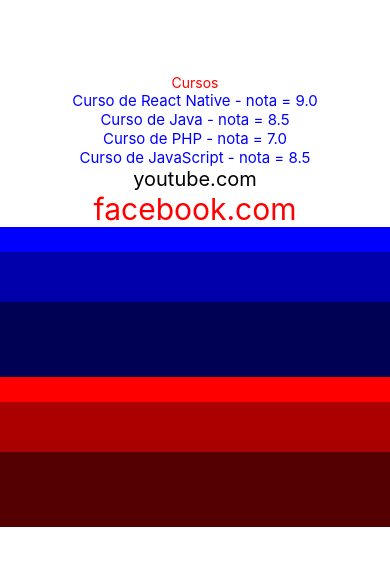
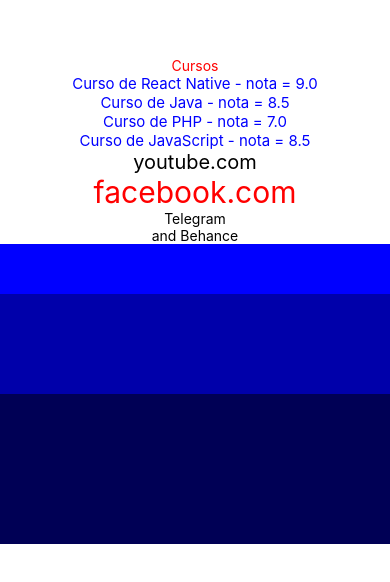
Before and after one commit to rafael-rodrigues95/app1, a React Native app: screen / in a window 390 px wide. Shown: the part 122-704 px from the top of the page. Built offline with nearby package versions, Linux system fonts and the light colour scheme.

Commit message:
Trabalhando com Renderização condicional.

```diff
--- a/App.tsx
+++ b/App.tsx
@@ -10,6 +10,7 @@
 import Estilos from './styles/style.js'
 
 export default function App1(){
+  let maybeExibir = true;
   return(
     <View style={Estilos.conteiner}>
       <Text style={{ color: '#f00' }}>Cursos</Text>
@@ -19,7 +20,9 @@
       <CompUm curso="JavaScript" nota="8.5"/>
       <Text style={Estilos.textoPadrao}>youtube.com</Text>
       <Text style={Estilos.textoTitulo}>facebook.com</Text>
-      <Caixas/>
+      {maybeExibir ? <Text>Telegram</Text> : <Text>WhatsApp</Text>}
+      {maybeExibir && <Text>and Behance</Text>}
+      <Caixas exibir={maybeExibir}/>
     </View>
   );
 };
--- a/components/Caixas.js
+++ b/components/Caixas.js
@@ -1,19 +1,24 @@
 import React from 'react';
 
 import {
-  Text,
-  View,
-  StyleSheet
+    Text,
+    View,
+    StyleSheet
 } from 'react-native';
 
-export default function(props){
-    return(
-        /*<View style={{width:'100%', flexDirection: 'row'}}>
+export default function (props) {
+    return (
+        /* flexDirection
+
+        <View style={{width:'100%', flexDirection: 'row'}}>
             <View style={{width:'33.33%',height:50,backgroundColor:'#00f'}}></View>
             <View style={{width:'33.33%',height:50,backgroundColor:'#00a'}}></View>
             <View style={{width:'33.33%',height:50,backgroundColor:'#005'}}></View>
         </View>*/
-        /*<View style={{width:'100%', height: 300, flexDirection: 'row', flexWrap: 'wrap'}}>
+
+        /* flexWrap
+
+        <View style={{width:'100%', height: 300, flexDirection: 'row', flexWrap: 'wrap'}}>
             <View style={{width: 85, height: 50, backgroundColor:'#00f'}}></View>
             <View style={{width: 85, height: 50, backgroundColor:'#00a'}}></View>
             <View style={{width: 85, height: 50, backgroundColor:'#005'}}></View>
@@ -21,6 +26,9 @@
             <View style={{width: 85, height: 50, backgroundColor:'#a00'}}></View>
             <View style={{width: 85, height: 50, backgroundColor:'#500'}}></View>
         </View>*/
+
+        /* flexGrow
+
         <View style={{width:'100%', height: 300, flexDirection: 'column', justifyContent: 'center', alignItems: 'stretch'}}>
             <View style={{flexGrow: 1, backgroundColor:'#00f'}}></View>
             <View style={{flexGrow: 2, backgroundColor:'#00a'}}></View>
@@ -28,6 +36,25 @@
             <View style={{flexGrow: 1, backgroundColor:'#f00'}}></View>
             <View style={{flexGrow: 2, backgroundColor:'#a00'}}></View>
             <View style={{flexGrow: 3, backgroundColor:'#500'}}></View>
-        </View>
+        </View>*/
+
+        /* Renderização condicionla */
+
+        <View style={{ width: '100%', height: 300, flexDirection: 'column', justifyContent: 'center', alignItems: 'stretch' }}>
+            {
+                props.exibir ?
+                    <View style={{ flex: 1 }}>
+                        <View style={{ flexGrow: 1, backgroundColor: '#00f' }}></View>
+                        <View style={{ flexGrow: 2, backgroundColor: '#00a' }}></View>
+                        <View style={{ flexGrow: 3, backgroundColor: '#005' }}></View>
+                    </View>
+                    :
+                    <View style={{ flex: 1 }}>
+                        <View style={{ flexGrow: 1, backgroundColor: '#f00' }}></View>
+                        <View style={{ flexGrow: 2, backgroundColor: '#a00' }}></View>
+                        <View style={{ flexGrow: 3, backgroundColor: '#500' }}></View>
+                    </View>
+            }
+        </View >
     )
 }
```
